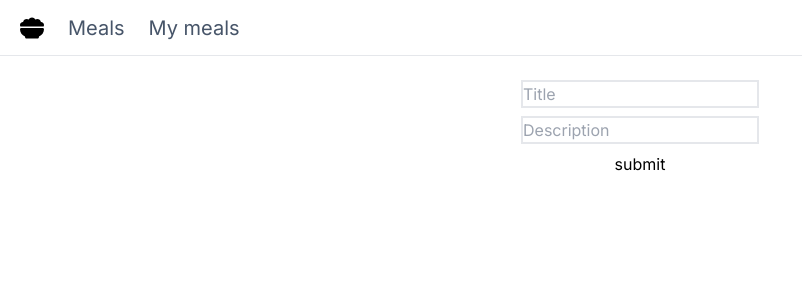
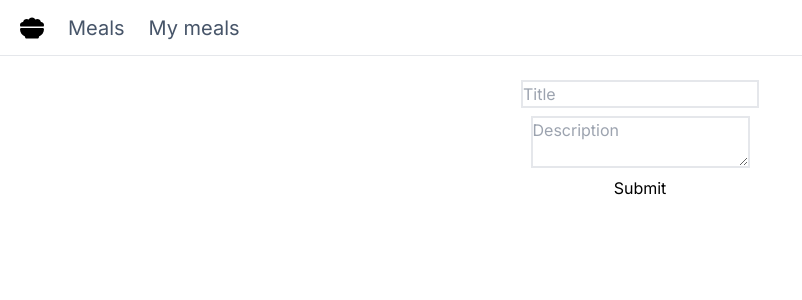
Before and after one commit to ssikors/diet-app, a Next.js app: page /meals/new in a window 1280 px wide. Shown: the top 300 px of the page, without its empty margins (0-802 px from the left). Built offline with nearby package versions, Linux system fonts and the light colour scheme.

Commit message:
Adding new meal implemented

```diff
--- a/app/meals/new/page.tsx
+++ b/app/meals/new/page.tsx
@@ -1,22 +1,42 @@
 "use client";
 
+import { zodResolver } from "@hookform/resolvers/zod";
 import { Controller, SubmitHandler, useForm } from "react-hook-form";
+import { z } from "zod";
+import axios from "axios";
+import { useRouter } from "next/navigation";
 
-interface MealForm {
-  title: string;
-  description: string;
-}
+const schema = z.object({
+  title: z.string(),
+  description: z.string().min(8),
+});
+
+type MealForm = z.infer<typeof schema>;
 
 export default function NewMealPage() {
+  const router = useRouter()
+
   // handleSubmit validates in the background
-  const { register, handleSubmit } = useForm<MealForm>();
+  const {
+    register,
+    handleSubmit,
+    setError,
+    formState: { errors, isSubmitting },
+  } = useForm<MealForm>({
+    resolver: zodResolver(schema),
+  });
 
-  const onSubmit: SubmitHandler<MealForm> = (data) => {
-    console.log(data);
+  const onSubmit: SubmitHandler<MealForm> = async (data) => {
+    try {
+      await axios.post("/api/meals", data)
+      router.push("/meals")
+    } catch {
+      setError("root", { message: "Server error" });
+    }
   };
 
   return (
-    <div>
+    <div className="">
       <form
         className="flex flex-col gap-2 items-center"
         onSubmit={handleSubmit(onSubmit)}
@@ -24,14 +44,26 @@ export default function NewMealPage() {
         <input
           className="border-2"
           placeholder="Title"
-          {...register("title", { required: true })}
+          type="text"
+          {...register("title")}
         ></input>
-        <input
+        {errors.title && (
+          <div className="text-red-500">{errors.title.message}</div>
+        )}
+        <textarea
           className="border-2"
           placeholder="Description"
-          {...register("description", { required: true })}
-        ></input>
-        <button type="submit">submit</button>
+          {...register("description")}
+        ></textarea>
+        {errors.description && (
+          <div className="text-red-500">{errors.description.message}</div>
+        )}
+        <button disabled={isSubmitting} type="submit">
+          {isSubmitting ? "Loading..." : "Submit"}
+        </button>
+        {errors.root && (
+          <div className="text-red-500">{errors.root.message}</div>
+        )}
       </form>
     </div>
   );
--- a/package.json
+++ b/package.json
@@ -9,7 +9,9 @@
     "lint": "next lint"
   },
   "dependencies": {
+    "@hookform/resolvers": "^3.3.4",
     "@prisma/client": "^5.10.2",
+    "axios": "^1.6.7",
     "next": "14.1.0",
     "prisma": "^5.10.2",
     "react": "^18",
```
Also changed, not shown: 1 other file (tests, documents, lock files or other folders).
